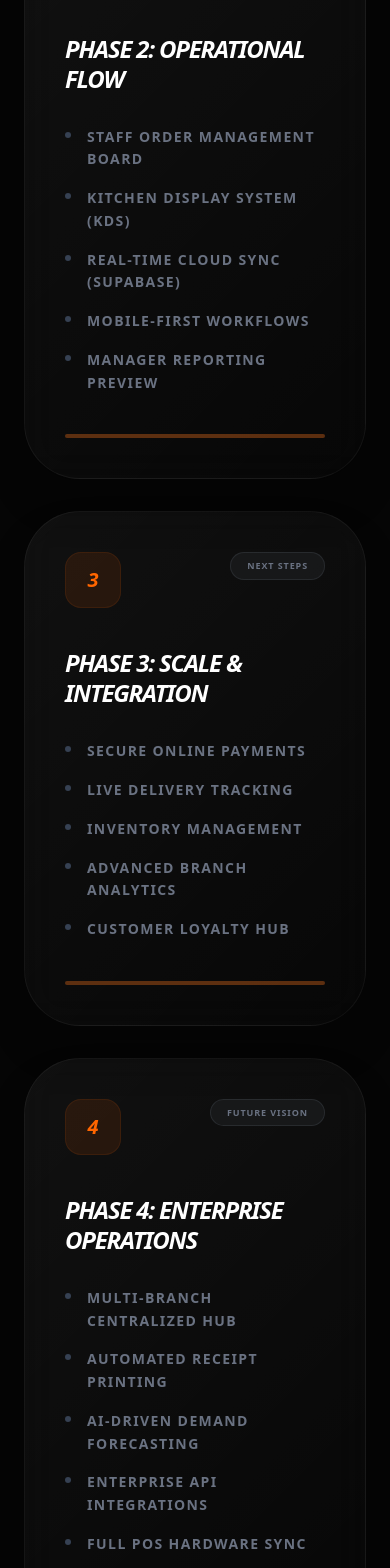
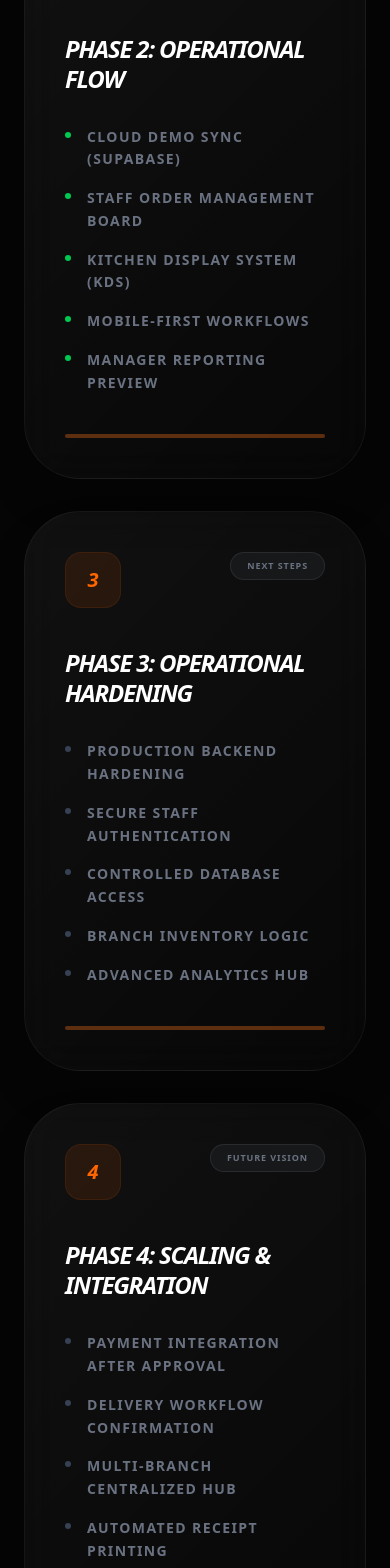
Before and after one commit to olabodesamuel0920-max/chikini-monie, a Next.js app: page /pitch in a window 390 px wide. Shown: the part 6160-7728 px from the top of the page. Built offline with nearby package versions, Linux system fonts and the light colour scheme.

Commit message:
Phase 2E Final: Completed Breathing Room + Presentation Polish pass. Replaced fake phone numbers, updated roadmap, refined hero, and improved loading states.

```diff
--- a/src/app/contact/page.tsx
+++ b/src/app/contact/page.tsx
@@ -48,7 +48,7 @@ export default function ContactPage() {
                 <div>
                   <h4 className="font-black text-2xl uppercase italic tracking-tighter mb-2 group-hover:text-primary transition-colors">Voice Hotline</h4>
                   <p className="text-gray-500 text-sm font-medium mb-3 uppercase tracking-widest">Direct branch line.</p>
-                  <p className="text-white font-black text-xl italic leading-none tracking-widest">0800-CHIKINI-1</p>
+                  <p className="text-white font-black text-xl italic leading-none tracking-widest">Phone pending confirmation</p>
                 </div>
               </div>
 
--- a/src/app/order/page.tsx
+++ b/src/app/order/page.tsx
@@ -7,7 +7,7 @@ import Footer from "@/components/Footer";
 
 const OrderCheckout = dynamic(() => import("@/components/OrderCheckout"), {
   ssr: false,
-  loading: () => <div className="min-h-screen bg-[#050505] flex items-center justify-center text-gray-500 font-black uppercase tracking-widest">Initialising Checkout...</div>
+  loading: () => <div className="min-h-screen bg-[#050505] flex items-center justify-center text-gray-500 font-black uppercase tracking-widest">Preparing your demo checkout...</div>
 });
 
 export default function OrderPage() {
--- a/src/app/page.tsx
+++ b/src/app/page.tsx
@@ -70,21 +70,7 @@ export default function Home() {
             </motion.div>
           </div>
 
-          {/* Bottom Indicators - Simplified & Spaced */}
-          <div className="absolute bottom-16 left-1/2 -translate-x-1/2 z-20 hidden md:flex gap-16 text-[10px] font-black uppercase tracking-[0.4em] text-white/30">
-            <div className="flex items-center gap-3">
-              <Clock className="w-4 h-4 text-primary" />
-              24/7 Delivery
-            </div>
-            <div className="flex items-center gap-3">
-              <ShieldCheck className="w-4 h-4 text-primary" />
-              Premium Taste
-            </div>
-            <div className="flex items-center gap-3">
-              <Zap className="w-4 h-4 text-primary" />
-              Fast Prep
-            </div>
-          </div>
+
         </section>
 
         {/* Popular Categories - More Spacing */}
--- a/src/app/pitch/page.tsx
+++ b/src/app/pitch/page.tsx
@@ -35,35 +35,35 @@ export default function PitchPage() {
     },
     {
       title: "Phase 2: Operational Flow",
-      status: "In Development",
+      status: "Implemented",
       items: [
+        "Cloud Demo Sync (Supabase)",
         "Staff Order Management Board",
         "Kitchen Display System (KDS)",
-        "Real-time Cloud Sync (Supabase)",
         "Mobile-First Workflows",
         "Manager Reporting Preview"
       ]
     },
     {
-      title: "Phase 3: Scale & Integration",
+      title: "Phase 3: Operational Hardening",
       status: "Next Steps",
       items: [
-        "Secure Online Payments",
-        "Live Delivery Tracking",
-        "Inventory Management",
-        "Advanced Branch Analytics",
-        "Customer Loyalty Hub"
+        "Production Backend Hardening",
+        "Secure Staff Authentication",
+        "Controlled Database Access",
+        "Branch Inventory Logic",
+        "Advanced Analytics Hub"
       ]
     },
     {
-      title: "Phase 4: Enterprise Operations",
+      title: "Phase 4: Scaling & Integration",
       status: "Future Vision",
       items: [
+        "Payment integration after approval",
+        "Delivery workflow confirmation",
         "Multi-branch Centralized Hub",
         "Automated Receipt Printing",
-        "AI-driven Demand Forecasting",
-        "Enterprise API Integrations",
-        "Full POS Hardware Sync"
+        "AI-driven Demand Forecasting"
       ]
     }
   ];
@@ -195,7 +195,7 @@ export default function PitchPage() {
                 <ul className="space-y-4 mb-10 flex-grow">
                   {phase.items.map((item, i) => (
                     <li key={i} className="flex items-start gap-4 text-gray-500 text-sm font-bold leading-relaxed uppercase tracking-widest group-hover:text-gray-400 transition-colors">
-                      <div className={`w-1.5 h-1.5 rounded-full mt-1.5 shrink-0 ${idx === 0 ? "bg-green-500" : "bg-gray-700"}`} />
+                      <div className={`w-1.5 h-1.5 rounded-full mt-1.5 shrink-0 ${idx === 0 || idx === 1 ? "bg-green-500" : "bg-gray-700"}`} />
                       {item}
                     </li>
                   ))}
--- a/src/components/Footer.tsx
+++ b/src/components/Footer.tsx
@@ -54,7 +54,7 @@ const Footer = () => {
           <ul className="space-y-6 text-[12px] font-black uppercase tracking-widest text-gray-500">
             <li className="flex gap-4 items-center">
               <Phone className="w-5 h-5 text-primary shrink-0" />
-              <span className="text-white">0800-CHIKINI-1</span>
+              <span className="text-white">Phone pending confirmation</span>
             </li>
             <li className="flex gap-4 items-center">
               <MessageCircle className="w-5 h-5 text-primary shrink-0" />
--- a/src/components/Navbar.tsx
+++ b/src/components/Navbar.tsx
@@ -23,8 +23,8 @@ const Navbar = () => {
   const publicLinks = [
     { name: "Home", href: "/" },
     { name: "Menu", href: "/menu" },
+    { name: "Branches", href: "/branches" },
     { name: "About", href: "/about" },
-    { name: "Branches", href: "/branches" },
   ];
 
   const demoTools = [
@@ -74,7 +74,7 @@ const Navbar = () => {
               onMouseLeave={() => setShowDemoTools(false)}
               className="flex items-center gap-2 text-[13px] font-black uppercase tracking-widest text-accent hover:text-accent/80 transition-all"
             >
-              Demo Tools
+              Demo Center
               <ChevronDown className={cn("w-4 h-4 transition-transform", showDemoTools && "rotate-180")} />
             </button>
 
--- a/src/lib/demo-data.ts
+++ b/src/lib/demo-data.ts
@@ -124,7 +124,7 @@ export const branches: Branch[] = [
     name: "FUTA South Gate",
     address: "Opposite FUTA South Gate, Akure",
     status: "24/7 Service",
-    phone: "0800-CHIKINI-1",
+    phone: "Phone pending confirmation",
     is247: true,
   },
   {
@@ -132,7 +132,7 @@ export const branches: Branch[] = [
     name: "Agape Junction",
     address: "Agape Junction, Akure",
     status: "24/7 Service",
-    phone: "0800-CHIKINI-2",
+    phone: "Phone pending confirmation",
     is247: true,
   },
   {
@@ -140,7 +140,7 @@ export const branches: Branch[] = [
     name: "Branch 3 (Coming Soon)",
     address: "Details pending confirmation",
     status: "Opening Soon",
-    phone: "Pending",
+    phone: "Phone pending confirmation",
     is247: false,
   },
 ];
```
